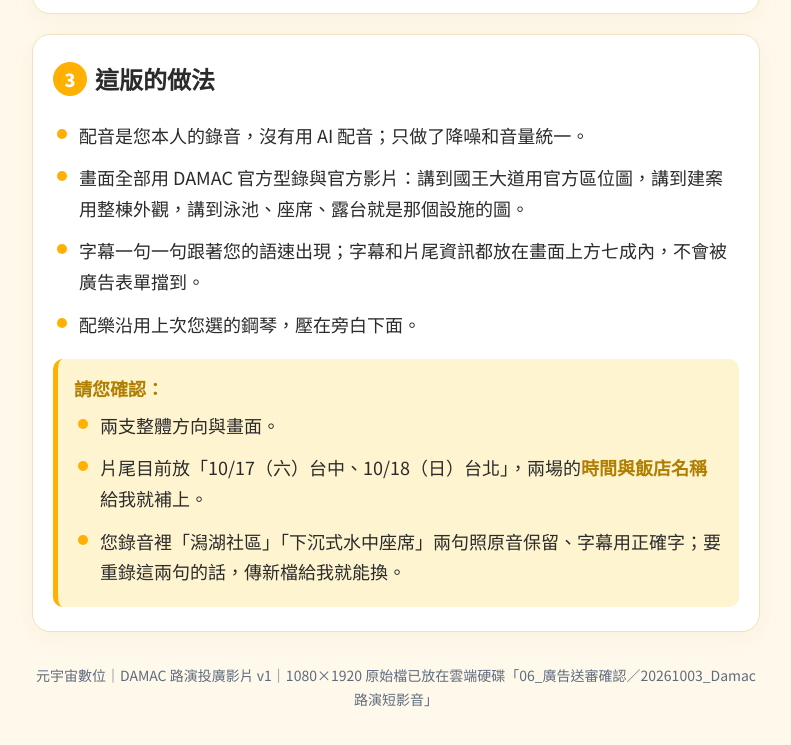
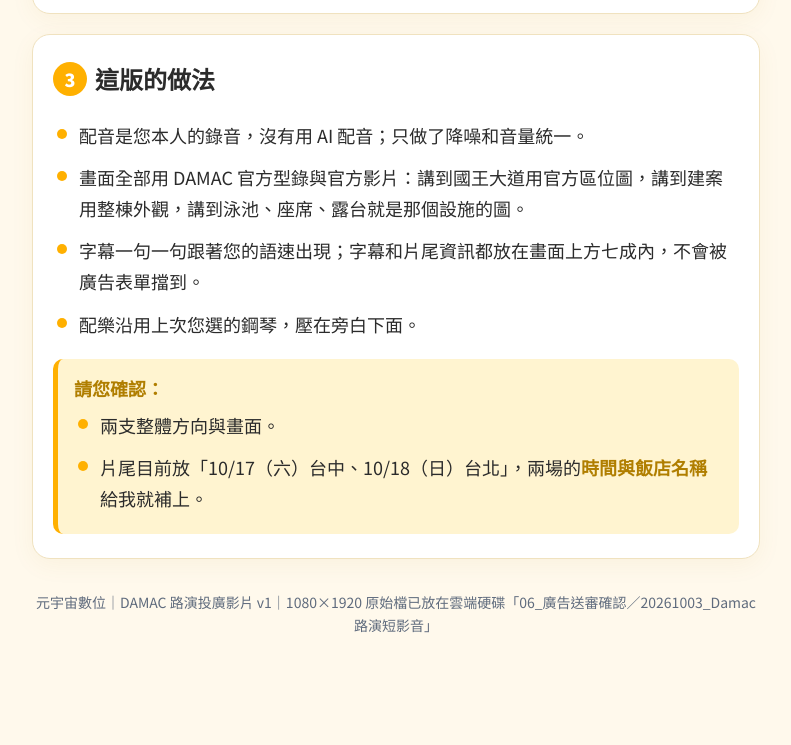
Before and after one commit to 419vive/damac-review-1003, a plain HTML site: page index.html in a window 1280 px wide. Shown: the part 1585-2330 px from the top of the page, without its empty margins (244-1035 px from the left). After the commit the page ends 2287 px from the top, so only its background shows below. Drawn offline with Linux system fonts and the light colour scheme.

Commit message:
去掉口誤說明

```diff
--- a/index.html
+++ b/index.html
@@ -91,7 +91,6 @@ Safa Gate座落Sheikh Zayed Road國王大道，一邊是Safa Park的綠意，一
     <ul class="plain">
       <li>兩支整體方向與畫面。</li>
       <li>片尾目前放「10/17（六）台中、10/18（日）台北」，兩場的<b>時間與飯店名稱</b>給我就補上。</li>
-      <li>您錄音裡「潟湖社區」「下沉式水中座席」兩句照原音保留、字幕用正確字；要重錄這兩句的話，傳新檔給我就能換。</li>
     </ul>
   </div>
 </section>
```
